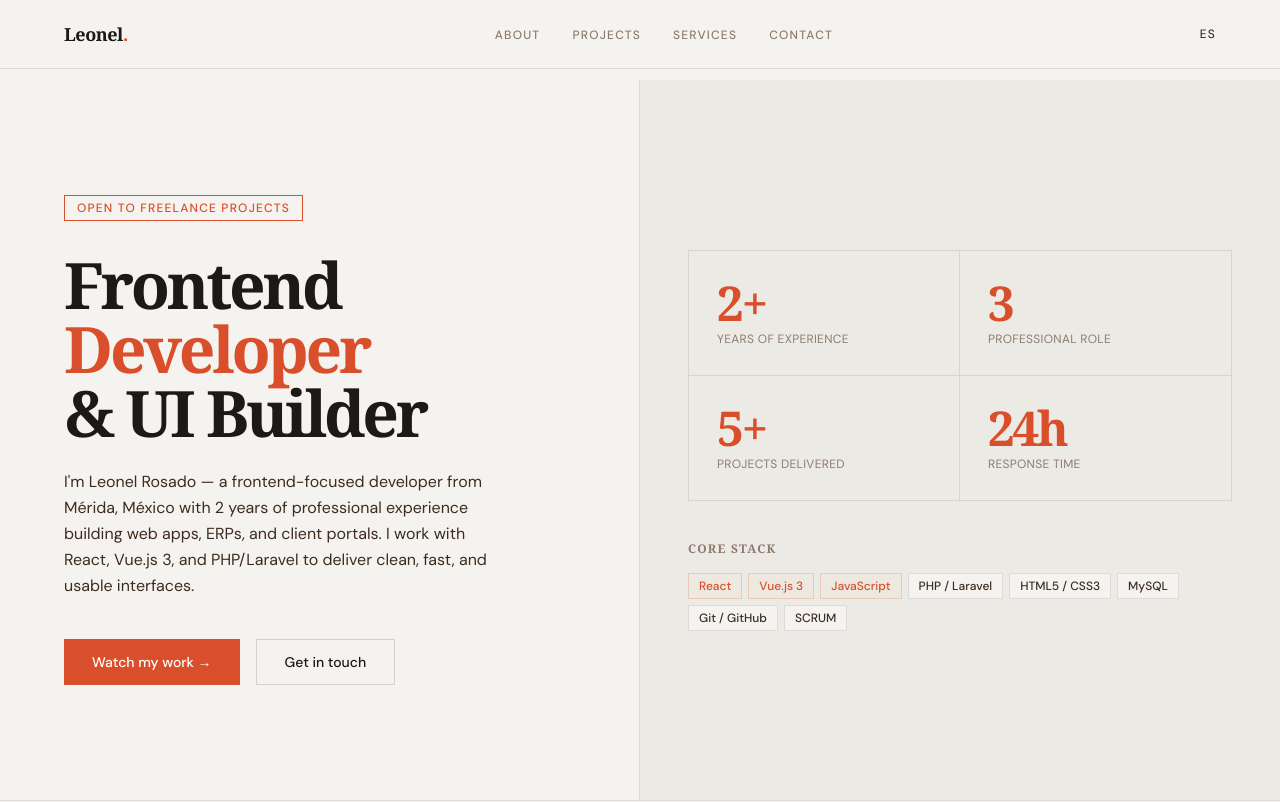
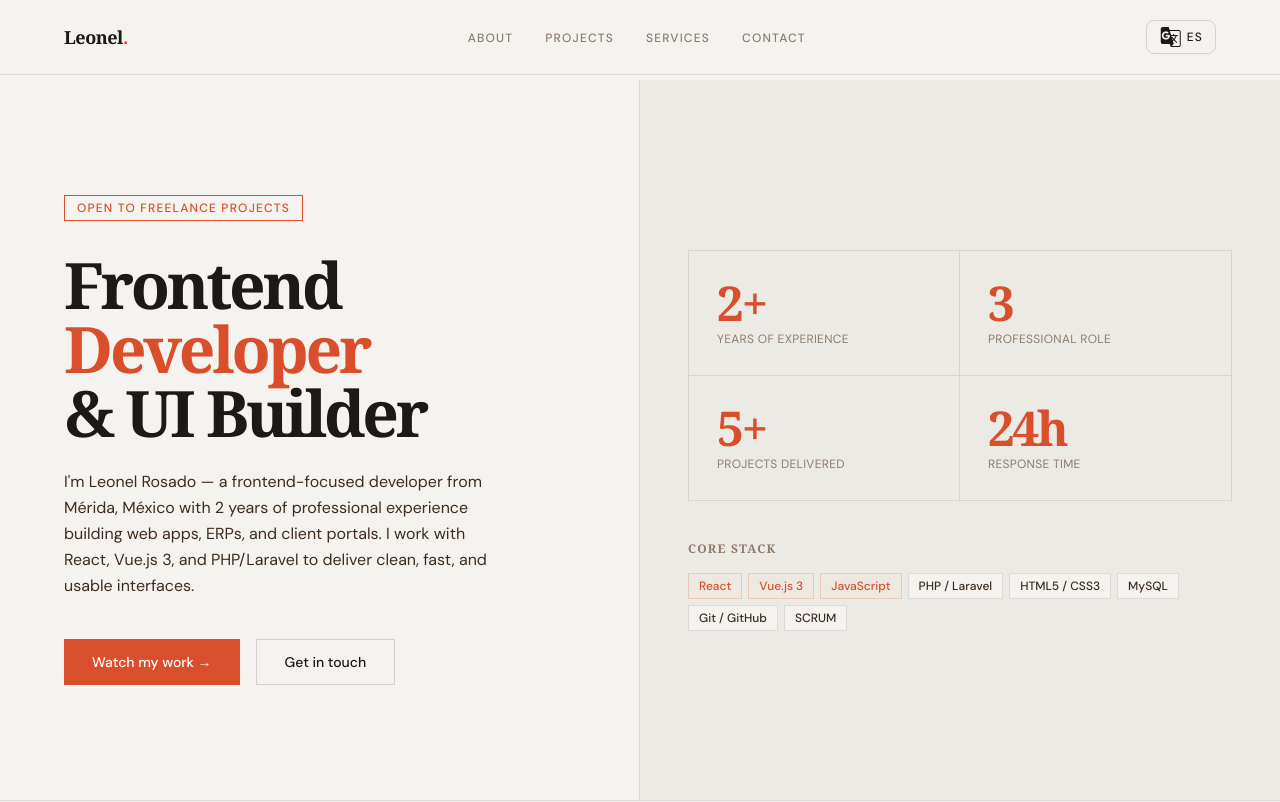
Before and after one commit to LeonelRosado2407/portfolio, a Vue app: page / in a window 1280 px wide. Shown: the top 802 px of the page. Built offline with nearby package versions, Linux system fonts and the light colour scheme.

Commit message:
add icon lang

```diff
--- a/index.html
+++ b/index.html
@@ -7,6 +7,7 @@
     <title>Leonel Rosado — Frontend Developer</title>
     <link rel="preconnect" href="https://fonts.googleapis.com" />
     <link href="https://fonts.googleapis.com/css2?family=Syne:wght@400;500;600;700;800&family=DM+Sans:ital,opsz,wght@0,9..40,300;0,9..40,400;0,9..40,500;1,9..40,300&display=swap" rel="stylesheet" />
+    <link rel="stylesheet" href="https://fonts.googleapis.com/css2?family=Material+Symbols+Outlined:opsz,wght,FILL,GRAD@24,400,0,0&icon_names=g_translate" />
   </head>
   <body>
     <div id="app"></div>
--- a/src/components/TheNav.vue
+++ b/src/components/TheNav.vue
@@ -13,8 +13,9 @@
         </a>
       </li>
     </ul>
-    <button @click="toggleLanguage" class="text-xs uppercase tracking-widest">
-      {{ locale === 'en' ? 'ES' : 'EN' }}
+    <button @click="toggleLanguage" class="text-xs uppercase tracking-widest hover:text-accent flex items-center gap-1 border border-ink/15 text-ink font-medium px-3 py-1 hover:border-accent transition-colors duration-200 rounded-lg">
+        <span class="material-symbols-outlined">g_translate</span>
+        {{ locale === 'en' ? 'ES' : 'EN' }}
     </button>
   </nav>
 </template>
```
